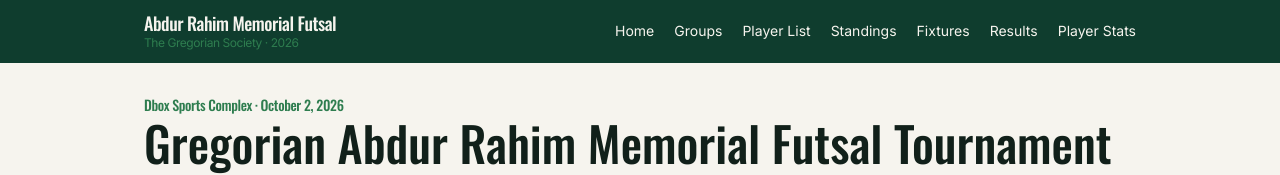
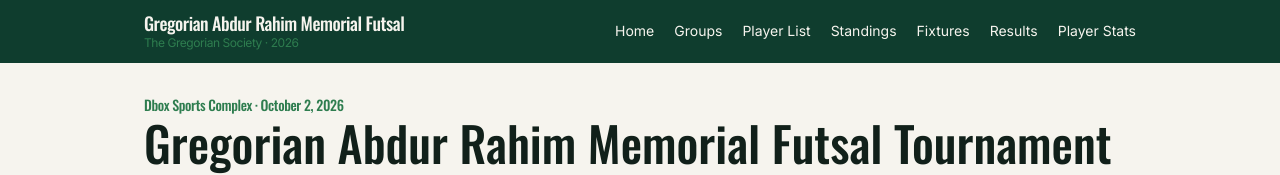
Before and after one commit to TAHZIB-RAHMAN-HRITTIK/TGS-Futsal, a Next.js app in the folder tgs-futsal-tracker/: page / in a window 1280 px wide. Shown: the top 175 px of the page. Built offline with nearby package versions, Linux system fonts and the light colour scheme; no server answers; the database is empty.

Commit message:
Update layout.tsx

```diff
--- a/tgs-futsal-tracker/app/layout.tsx
+++ b/tgs-futsal-tracker/app/layout.tsx
@@ -41,7 +41,7 @@ export default function RootLayout({
         <header className="bg-pitch text-bone">
           <div className="max-w-5xl mx-auto px-4 py-3 flex items-center justify-between gap-4">
             <Link href="/" className="font-display text-lg tracking-tight leading-tight">
-              Abdur Rahim Memorial Futsal
+              Gregorian Abdur Rahim Memorial Futsal
               <span className="block text-xs font-sans font-normal text-turf">
                 The Gregorian Society · 2026
               </span>
```
